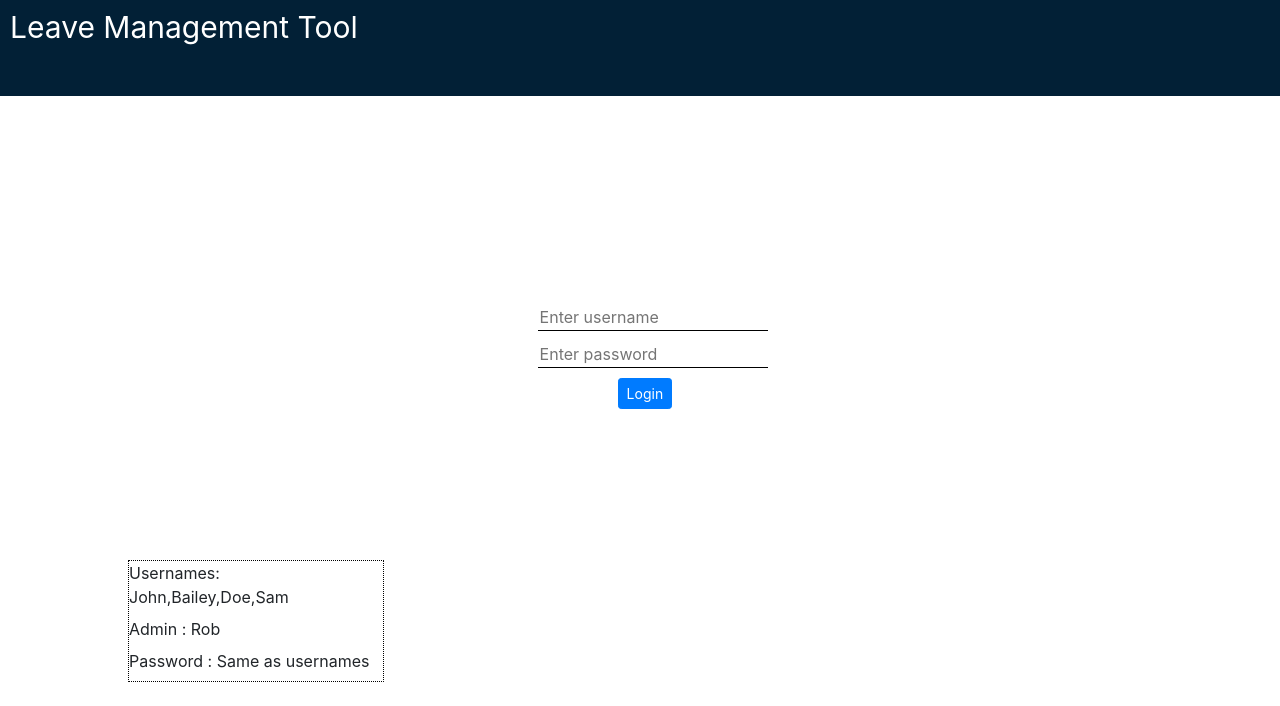
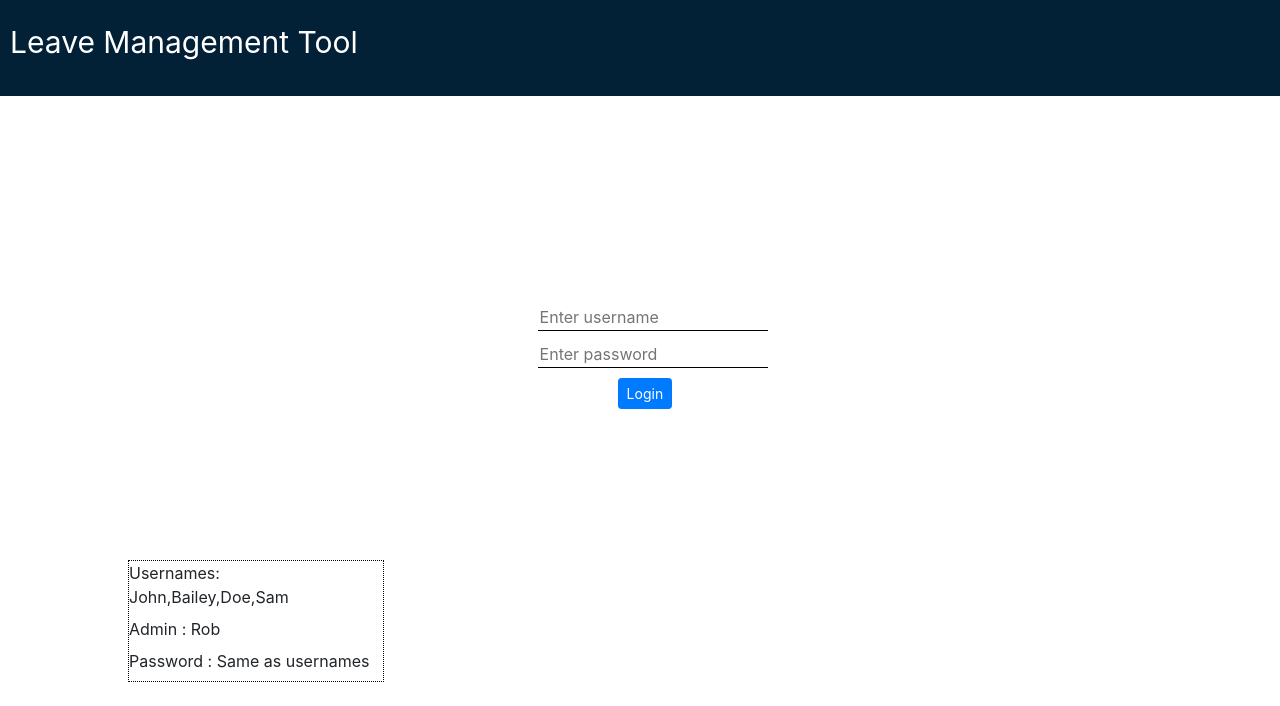
Before and after one commit to miyamirz/LeaveManagement, a React (Create React App) app: page / in a window 1280 px wide. Shown: the top 706 px of the page. Built offline with nearby package versions, Linux system fonts and the light colour scheme.

Commit message:
Update Header.js

```diff
--- a/src/components/Header.js
+++ b/src/components/Header.js
@@ -3,7 +3,7 @@ import React from 'react';
 export default ()=> {
     return(
         <div className="Header">
-           <label style={{color:'#ffffff',fontSize:'30px',marginLeft:'10px',marginTop:'5px'}}>Leave Management Tool</label>
+           <label style={{color:'#ffffff',fontSize:'30px',marginLeft:'10px',marginTop:'20px'}}>Leave Management Tool</label>
            </div>
     )
 }
```
